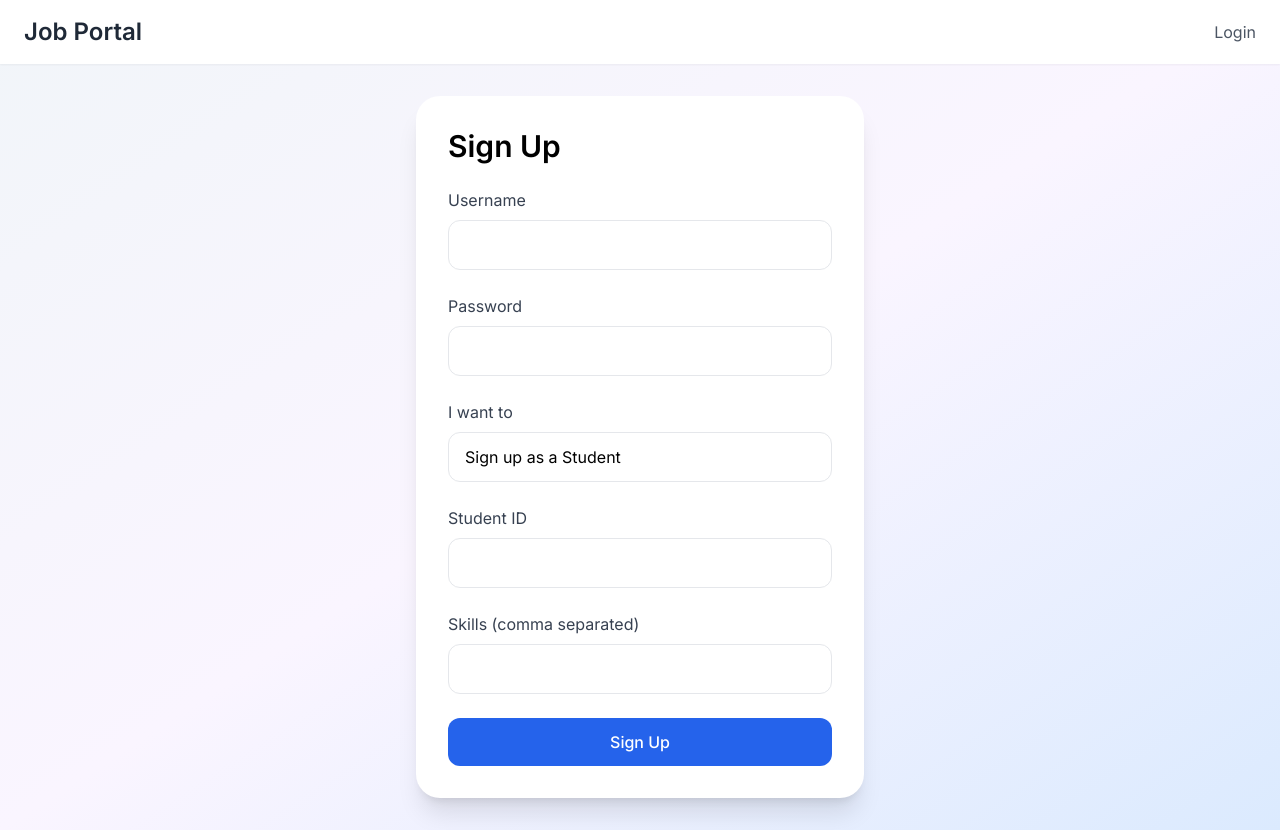
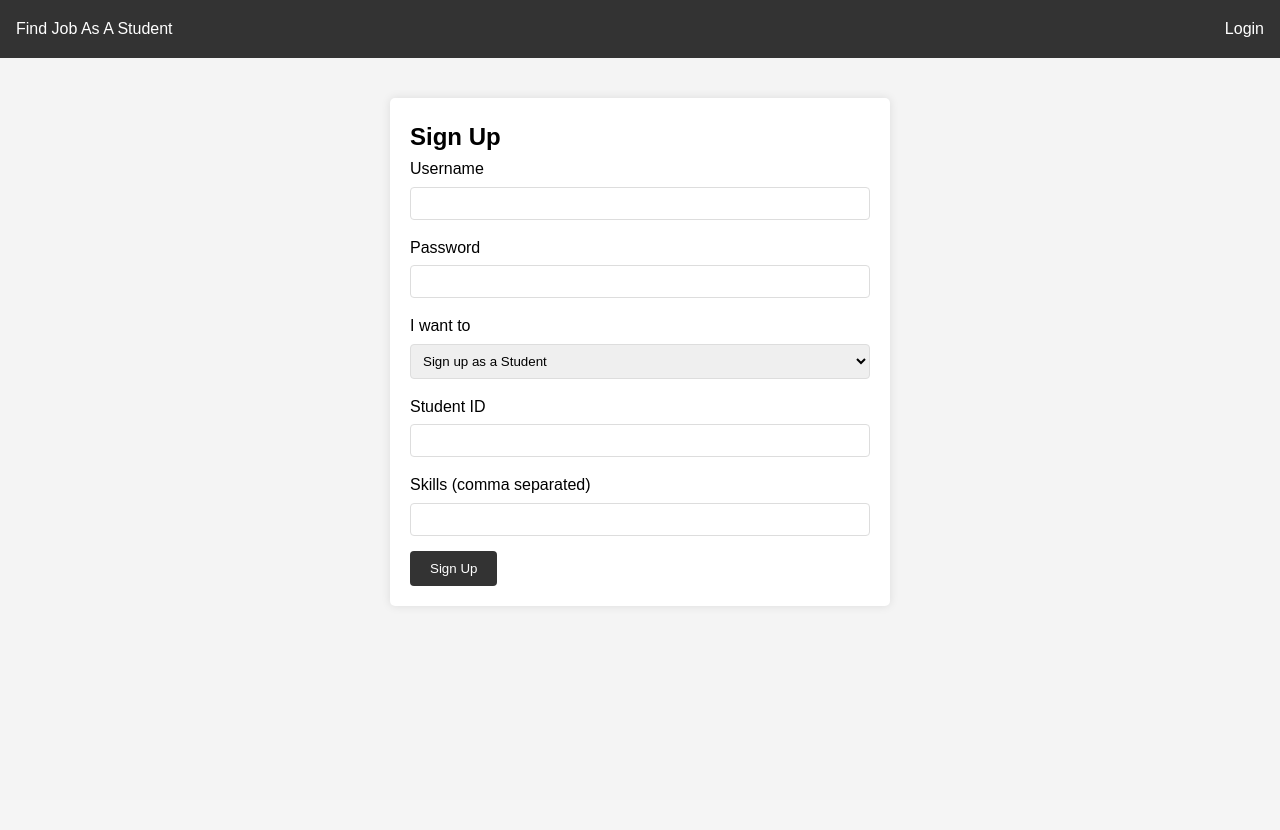
Before and after one commit to shihabmasrur/uiuJobPortal, a PHP site: page /signup.php in a window 1280 px wide. After the commit the page ends 800 px from the top, so only its background shows below. Run offline with PHP 8.4, Linux system fonts and the light colour scheme; some libraries are stand-ins or nearby versions.

Commit message:
Update signup.php

```diff
--- a/signup.php
+++ b/signup.php
@@ -55,111 +55,66 @@ if ($_SERVER["REQUEST_METHOD"] == "POST") {
 <head>
     <meta charset="UTF-8">
     <meta name="viewport" content="width=device-width, initial-scale=1.0">
-    <title>Sign Up - Job Portal</title>
-    <script src="https://cdn.tailwindcss.com"></script>
-    <link href="https://fonts.googleapis.com/css2?family=Inter:wght@400;500;600&display=swap" rel="stylesheet">
-    <style>
-        body {
-            font-family: 'Inter', sans-serif;
-        }
-        .glass-effect {
-            background: rgba(255, 255, 255, 0.95);
-            backdrop-filter: blur(10px);
-        }
-    </style>
+    <title>Sign Up - Freelance Job Portal</title>
+    <link href="https://fonts.googleapis.com/css2?family=Inter:wght@400;500;600;700&display=swap" rel="stylesheet">
+    <link rel="stylesheet" href="style.css">
 </head>
-<body class="min-h-screen bg-gradient-to-br from-slate-100 via-purple-50 to-blue-100">
+<body>
     <!-- Header -->
-    <header class="glass-effect shadow-sm">
-        <nav class="container mx-auto px-6 py-4 flex justify-between items-center">
-            <div class="text-2xl font-semibold text-gray-800">Job Portal</div>
-            <ul class="flex space-x-8">
-               <!-- <li><a href="index.php" class="text-gray-600 hover:text-gray-900">Home</a></li> -->
-                <li><a href="login.php" class="text-gray-600 hover:text-gray-900">Login</a></li>
+    <header>
+        <nav>
+            <div class="logo">Find Job As A Student</div>
+            <ul>
+                <li><a href="login.php">Login</a></li>
             </ul>
         </nav>
     </header>
 
-    <div class="container mx-auto px-4 py-8 flex justify-center items-center min-h-[calc(100vh-76px)]">
-        <div class="w-full max-w-md">
-            <div class="bg-white rounded-3xl shadow-xl p-8">
-                <h2 class="text-3xl font-semibold mb-6">Sign Up</h2>
+    <div class="container">
+        <div class="form-container">
+            <h2>Sign Up</h2>
 
             <?php if ($error): ?>
-                    <div class="bg-red-50 text-red-600 p-4 rounded-xl mb-6"><?php echo $error; ?></div>
+                <div class="error"><?php echo $error; ?></div>
             <?php endif; ?>
 
             <?php if ($success): ?>
-                    <div class="bg-green-50 text-green-600 p-4 rounded-xl mb-6"><?php echo $success; ?></div>
+                <div class="success"><?php echo $success; ?></div>
             <?php endif; ?>
 
-                <form method="POST" action="<?php echo htmlspecialchars($_SERVER["PHP_SELF"]); ?>" class="space-y-6">
-                    <div>
-                        <label class="block text-gray-700 mb-2" for="name">Username</label>
-                        <input
-                            type="text"
-                            id="name"
-                            name="name"
-                            required
-                            class="w-full px-4 py-3 rounded-xl border border-gray-200 focus:outline-none focus:ring-2 focus:ring-blue-500 transition-all"
-                        >
+            <form method="POST" action="<?php echo htmlspecialchars($_SERVER["PHP_SELF"]); ?>">
+                <div class="form-group">
+                    <label for="name">Username</label>
+                    <input type="text" id="name" name="name" required>
                 </div>
 
-                    <div>
-                        <label class="block text-gray-700 mb-2" for="password">Password</label>
-                        <input
-                            type="password"
-                            id="password"
-                            name="password"
-                            required
-                            class="w-full px-4 py-3 rounded-xl border border-gray-200 focus:outline-none focus:ring-2 focus:ring-blue-500 transition-all"
-                        >
+                <div class="form-group">
+                    <label for="password">Password</label>
+                    <input type="password" id="password" name="password" required>
                 </div>
 
-                    <div>
-                        <label class="block text-gray-700 mb-2" for="user_type">I want to</label>
-                        <select
-                            id="user_type"
-                            name="user_type"
-                            onchange="toggleFields()"
-                            required
-                            class="w-full px-4 py-3 rounded-xl border border-gray-200 focus:outline-none focus:ring-2 focus:ring-blue-500 transition-all appearance-none bg-white"
-                        >
+                <div class="form-group">
+                    <label for="user_type">I want to</label>
+                    <select id="user_type" name="user_type" onchange="toggleFields()" required>
                         <option value="student">Sign up as a Student</option>
                         <option value="employer">Sign up to Hire</option>
                     </select>
                 </div>
 
-                    <div id="student_fields" class="space-y-6">
-                        <div>
-                            <label class="block text-gray-700 mb-2" for="student_id">Student ID</label>
-                            <input
-                                type="text"
-                                id="student_id"
-                                name="student_id"
-                                class="w-full px-4 py-3 rounded-xl border border-gray-200 focus:outline-none focus:ring-2 focus:ring-blue-500 transition-all"
-                            >
+                <div id="student_fields" class="student-fields">
+                    <div class="form-group">
+                        <label for="student_id">Student ID</label>
+                        <input type="text" id="student_id" name="student_id">
                     </div>
 
-                        <div>
-                            <label class="block text-gray-700 mb-2" for="skills">Skills (comma separated)</label>
-                            <input
-                                type="text"
-                                id="skills"
-                                name="skills"
-                                class="w-full px-4 py-3 rounded-xl border border-gray-200 focus:outline-none focus:ring-2 focus:ring-blue-500 transition-all"
-                            >
+                    <div class="form-group">
+                        <label for="skills">Skills (comma separated)</label>
+                        <input type="text" id="skills" name="skills">
                     </div>
                 </div>
 
-                    <button
-                        type="submit"
-                        class="w-full bg-blue-600 hover:bg-blue-700 text-white font-medium py-3 px-4 rounded-xl transition-colors"
-                    >
-                        Sign Up
-                    </button>
+                <button type="submit" class="btn btn-primary">Sign Up</button>
             </form>
-            </div>
         </div>
     </div>
 
```
Lines whose indentation alone changed are shown as unchanged.
